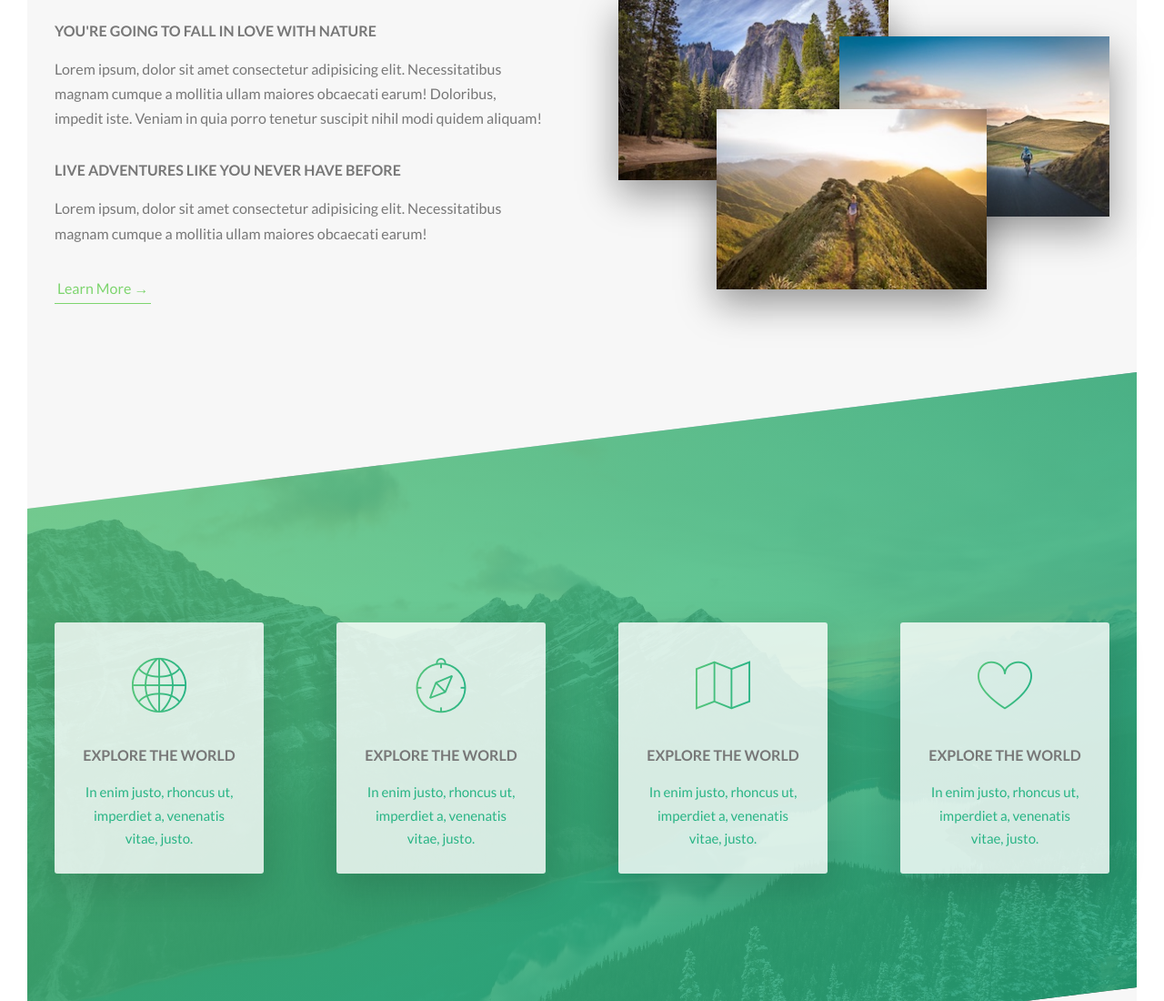
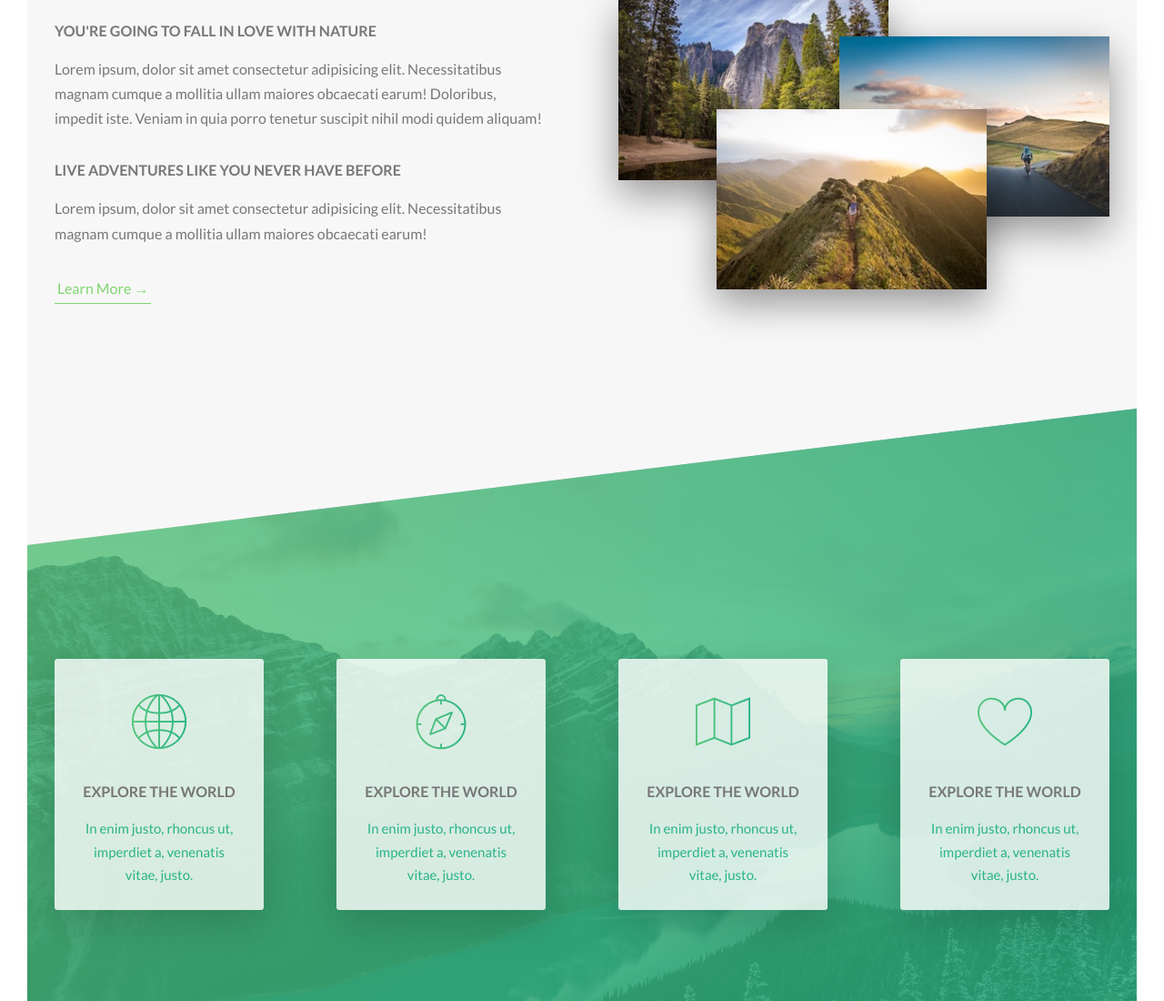
Before and after one commit to dandediu/natours, a website: page index.html in a window 1280 px wide. Shown: the part 1000-2100 px from the top of the page at 91% size. Drawn offline with Linux system fonts and the light colour scheme.

Commit message:
Updated popup styles.

```diff
--- a/index.html
+++ b/index.html
@@ -106,7 +106,9 @@
                             maiores obcaecati earum!
                         </p>
 
-                        <a href="#" class="btn-text">Learn More &rarr;</a>
+                        <a href="#" class="btn-text u-margin-bottom-medium"
+                            >Learn More &rarr;</a
+                        >
                     </div>
                     <div class="col-1-of-2">
                         <div class="composition">
@@ -602,7 +604,7 @@
                         Praesent congue erat at massa. Phasellus gravida semper
                         nisi. Nam at tortor in tellus interdum sagittis.
                     </p>
-                    <div class="u-margin-top-medium">
+                    <div class="u-margin-top-medium u-margin-bottom-medium">
                         <a href="#" class="btn btn--green">Book now</a>
                     </div>
                 </div>
--- a/sass/abstracts/_variables.scss
+++ b/sass/abstracts/_variables.scss
@@ -22,9 +22,9 @@ $color-black: #000;
 /*** GRID ***/
 $grid-width: 140rem;
 $gutter-vertical: 8rem;
-$gutter-vertical-small: 6rem;
+$gutter-vertical-small: 4rem;
 $gutter-horizontal: 8rem;
-$gutter-horizontal-small: 6rem;
+$gutter-horizontal-small: 4rem;
 
 /*** FONTS ***/
 $font-size-default: 1.6rem;
--- a/sass/components/_popup.scss
+++ b/sass/components/_popup.scss
@@ -31,26 +31,28 @@
         @include respond(phone) {
             height: 100%;
             width: 100%;
+            overflow: auto;
         }
     }
 
     &__left {
-        flex: 1.3;
         display: flex;
         flex-direction: column;
-
+        flex: 1;
         @include respond(tab-port) {
+            flex: none;
         }
     }
 
     &__right {
-        flex: 2;
         display: flex;
         flex-direction: column;
         justify-content: center;
         padding: 1.5rem 5rem;
+        flex: 2;
 
         @include respond(tab-port) {
+            flex: none;
         }
     }
 
@@ -97,6 +99,13 @@
             text-decoration: none;
             display: inline-block;
             line-height: 1;
+
+            @include respond(tab-port) {
+                background-color: $color-white;
+                font-size: 4rem;
+                padding: 0 0.8rem;
+                border-radius: 50%;
+            }
         }
 
         &:hover {
--- a/sass/pages/_home.scss
+++ b/sass/pages/_home.scss
@@ -8,7 +8,7 @@
     }
 
     @include respond(tab-land) {
-        padding: 37rem 3rem;
+        padding: 30rem 3rem;
     }
 
     @include respond(tap-port) {
```
Also changed, not shown: css/style.css.
